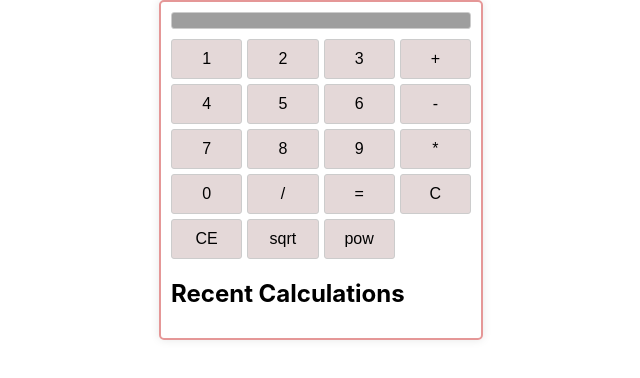
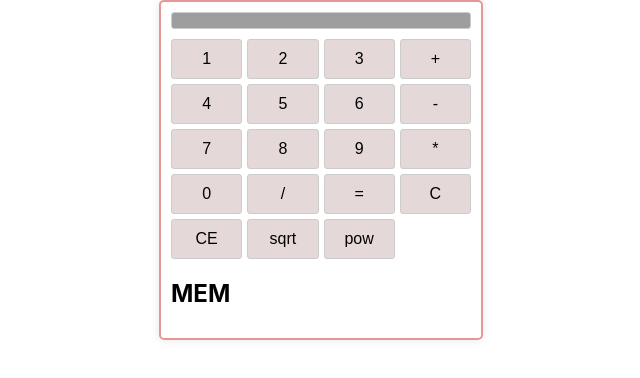
Before and after one commit to Hayweezyana/reactjs_calculator, a React (Create React App) app: page / in a window 1280 px wide. Shown: the top 378 px of the page, without its empty margins (319-959 px from the left). Built offline with nearby package versions, Linux system fonts and the light colour scheme; grey boxes are pictures that could not be loaded.

Commit message:
recent_calculations

```diff
--- a/src/Calculator.js
+++ b/src/Calculator.js
@@ -51,7 +51,7 @@ function Calculator() {
         ))}
       </div>
       <div className="recent-calculations">
-        <h2>Recent Calculations</h2>
+        <h2>MEM</h2>
         <ul>
           {recentCalculations.map((calculation, index) => (
             <li key={index}>{`${calculation.expression} = ${calculation.result}`}</li>
```
